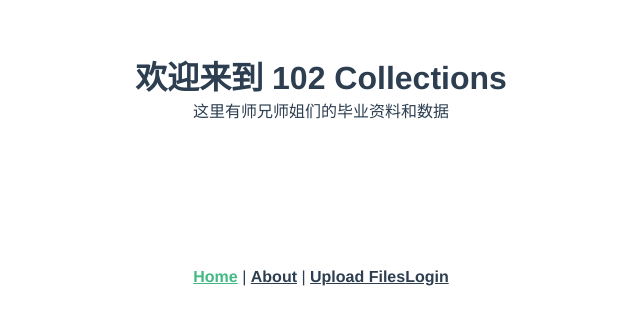
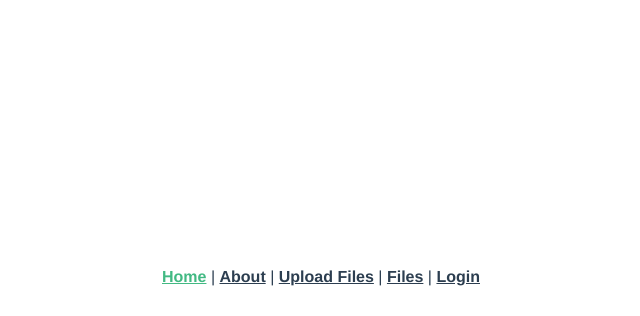
Before and after one commit to xi102/collection, a Vue app in the folder frontend/: page / in a window 1280 px wide. Shown: the part 484-800 px from the top of the page, without its empty margins (319-959 px from the left). Built offline with nearby package versions, Linux system fonts and the light colour scheme.

Commit message:
check for errors

```diff
--- a/frontend/src/App.vue
+++ b/frontend/src/App.vue
@@ -1,12 +1,6 @@
 <template>
   <div id="app">
     <router-view/>
-    <div id="nav">
-      <router-link to="/">Home</router-link> |
-      <router-link to="/about">About</router-link> |
-      <router-link to="/testfiles">Upload Files</router-link>
-      <router-link to="/login">Login</router-link>
-    </div>
   </div>
 </template>
 
@@ -20,20 +14,5 @@
   color: #2c3e50;
 }
 
-#nav {
-  padding: 30px;
 
-  a {
-    font-weight: bold;
-    color: #2c3e50;
-
-    &.router-link-exact-active {
-      color: #42b983;
-    }
-  }
-  position: absolute;
-  width:100%;
-  align-items: center;
-  bottom: 0;
-}
 </style>
--- /dev/null
+++ b/frontend/src/Layout/components/appMain.vue
@@ -0,0 +1,19 @@
+<template>
+  <div>
+    <router-view :key="key" />
+  </div>
+</template>
+
+<script>
+export default {
+  name: "appMain",
+  computed: {
+    key() {
+      return this.$route.path;
+    },
+  },
+};
+</script>
+
+<style>
+</style>
--- /dev/null
+++ b/frontend/src/Layout/layout.vue
@@ -0,0 +1,44 @@
+<template>
+  <div>
+    <appMain />
+    <div id="nav">
+      <router-link to="/">Home</router-link> |
+      <router-link to="/about">About</router-link> |
+      <router-link to="/testfiles">Upload Files</router-link> |
+      <router-link to="/files_show">Files</router-link> |
+      <router-link to="/login">Login</router-link>
+    </div>
+  </div>
+</template>
+<script>
+import appMain from "./components/appMain.vue";
+export default {
+  name: "Layout",
+  componets: {
+    appMain,
+  },
+  computed: {
+    key() {
+      return this.$route.path;
+    },
+  },
+};
+</script>
+<style lang="scss">
+#nav {
+  padding: 30px;
+
+  a {
+    font-weight: bold;
+    color: #2c3e50;
+
+    &.router-link-exact-active {
+      color: #42b983;
+    }
+  }
+  position: absolute;
+  width: 100%;
+  align-items: center;
+  bottom: 0;
+}
+</style>
--- a/frontend/src/router/index.js
+++ b/frontend/src/router/index.js
@@ -4,11 +4,22 @@ import Home from '../views/Home.vue'
 
 Vue.use(VueRouter)
 
+const originalPush = VueRouter.prototype.push
+VueRouter.prototype.push = function push(location) {
+  return originalPush.call(this, location).catch(err => err)
+}
+
 const routes = [
   {
     path: '/',
     name: 'Home',
-    component: Home
+    component: () => import('../Layout/layout.vue'),
+    children: [
+      {
+        path:'/home',
+        component: Home
+      }
+    ]
   },
   {
     path: '/about',
@@ -29,11 +40,20 @@ const routes = [
   {
     path: '/login',
     name: 'Login',
-    // route level code-splitting
-    // this generates a separate chunk (about.[hash].js) for this route
-    // which is lazy-loaded when the route is visited.
-    component: () => import(/* webpackChunkName: "about" */ '../views/Login.vue')
+    redirct: '/login/ll',
+    component: () => import('../Layout/layout.vue'),
+    children: [{
+      name: 'login2',
+      path: '/ll',
+      component: () => import(/* webpackChunkName: "about" */ '../views/Login.vue')
+    }]
+
   },
+  {
+    path: '/files_show',
+    name: 'Files',
+    component: () => import(/* webpackChunkName: "about" */ '../views/Files.vue')
+  }
 ]
 
 const router = new VueRouter({
--- /dev/null
+++ b/frontend/src/views/Files.vue
@@ -0,0 +1,5 @@
+<template>
+<div>
+  <h1 style="margin:30px;">这里展示文件</h1>
+</div>
+</template>
--- a/frontend/src/views/Login.vue
+++ b/frontend/src/views/Login.vue
@@ -1,8 +1,7 @@
 <template>
     <div class="login">
         <v-container  class="loginOverlay">
-          <v-layout  align-center justify-center>
-            <v-flex xs12 sm8>
+
                 <v-card>
                     <v-card-text class="pt-4">
                         <v-form ref="form">
@@ -33,8 +32,7 @@
                         <v-btn outlined color="black"  to="/logon" class="green white--text" >注册</v-btn>
                     </v-card-actions>
                 </v-card>
-            </v-flex>
-          </v-layout>
+
        </v-container>
        <v-snackbar
         v-model="snackbar"
@@ -102,7 +100,7 @@ export default {
 <style scoped>
 .login {
     height: 100vh;
-    background-color: #5DD5C8;
+    background-color: #FFFFFF;
 }
 h4 {
     font-size: 1em !important;
@@ -111,7 +109,8 @@ h4 {
 }
 .v-card {
     text-align: center;
-    margin: 1em;
+    margin: 2em;
+    border-radius: 30px;
 }
 .v-card__title {
     justify-content: center;
@@ -120,7 +119,7 @@ h4 {
     width: 100%;
 }
 .v-card {
-    padding: 1em;
+    padding: 2em;
 }
 .green {
     margin-bottom: 1em;
--- a/frontend/src/views/UploadFile.vue
+++ b/frontend/src/views/UploadFile.vue
@@ -39,7 +39,7 @@ export default {
                 console.log(formData.getAll("file"))
                 console.log(this.files)
                 //POST请求向后端用form方式传文件
-                axios.post('/upload', formData)
+                axios.post('/upload/', formData)
                       .then( response => {
                                 console.log('Success!')
                                 console.log({response})
```
